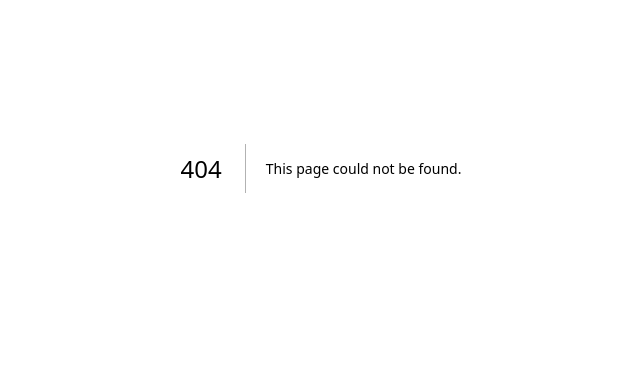
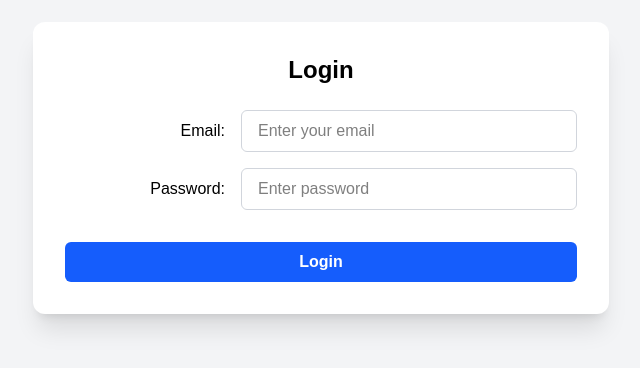
Before and after one commit to Avneet26/Brew-Box-Project, a Next.js app: page /login in a window 1280 px wide. Before the commit this address had no page. Shown: the part 232-600 px from the top of the page, without its empty margins (319-959 px from the left). Built offline with nearby package versions, Linux system fonts and the light colour scheme.

Commit message:
orders api added

```diff
--- /dev/null
+++ b/src/app/api/orders/route.ts
@@ -0,0 +1,30 @@
+// src/app/api/orders/route.ts
+
+import { NextResponse } from 'next/server';
+import dbConnect from '@/lib/dbConnect';
+import Order from '@/models/orders'; // Make sure the file name matches the model
+
+// GET: Fetch all orders
+export async function GET() {
+  await dbConnect();
+  const orders = await Order.find({});
+  return NextResponse.json(orders);
+}
+
+// POST: Create a new order
+export async function POST(request: Request) {
+  await dbConnect();
+
+  const body = await request.json();
+  const { name, item, address, phone } = body;
+
+  try {
+    const order = await Order.create({ name, item, address, phone });
+    return NextResponse.json(order, { status: 201 });
+  } catch (error) {
+    return NextResponse.json(
+      { error: 'Failed to create order', details: error },
+      { status: 500 }
+    );
+  }
+}
--- /dev/null
+++ b/src/app/login/page.tsx
@@ -0,0 +1,97 @@
+"use client";
+
+import { useState } from "react";
+
+export default function LoginPage() {
+  const [formData, setFormData] = useState({
+    name: "",
+    email: "",
+    password: "",
+    confirmPassword: "",
+  });
+
+  const [error, setError] = useState("");
+  const [submitted, setSubmitted] = useState(false);
+
+  const handleChange = (e: React.ChangeEvent<HTMLInputElement>) => {
+    setFormData((prev) => ({
+      ...prev,
+      [e.target.name]: e.target.value,
+    }));
+  };
+
+  const handleSubmit = (e: React.FormEvent<HTMLFormElement>) => {
+    e.preventDefault();
+
+    if (
+
+      !formData.email ||
+      !formData.password
+    ) {
+      setError("All fields are required.");
+      return;
+    }
+
+
+    setError("");
+    setSubmitted(true);
+  };
+
+  return (
+    <div className="min-h-screen flex justify-center items-center bg-gray-100 text-black px-4">
+      <div className="w-full max-w-xl bg-white p-8 rounded-xl shadow-xl">
+        <h2 className="text-2xl font-bold mb-6 text-center">Login</h2>
+
+        {error && (
+          <p className="text-red-500 text-sm mb-4 text-center">{error}</p>
+        )}
+        {submitted && (
+          <p className="text-green-600 text-sm mb-4 text-center">
+            Done!
+          </p>
+        )}
+
+        <form onSubmit={handleSubmit} className="space-y-4">
+
+
+          <div className="grid grid-cols-3 items-center gap-4">
+            <label className="col-span-1 font-medium text-right">Email:</label>
+            <input
+              name="email"
+              type="email"
+              value={formData.email}
+              onChange={handleChange}
+              placeholder="Enter your email"
+              className="col-span-2 px-4 py-2 border border-gray-300 rounded-md w-full"
+            />
+          </div>
+
+          <div className="grid grid-cols-3 items-center gap-4">
+            <label className="col-span-1 font-medium text-right">
+              Password:
+            </label>
+            <input
+              name="password"
+              type="password"
+              value={formData.password}
+              onChange={handleChange}
+              placeholder="Enter password"
+              className="col-span-2 px-4 py-2 border border-gray-300 rounded-md w-full"
+            />
+          </div>
+
+
+
+          <div className="pt-4">
+            <button
+              type="submit"
+              className="w-full bg-blue-600 text-white py-2 rounded-md hover:bg-blue-700 transition font-semibold"
+            >
+              Login
+            </button>
+          </div>
+        </form>
+      </div>
+    </div>
+  );
+}
--- /dev/null
+++ b/src/lib/dbConnect.ts
@@ -0,0 +1,23 @@
+import mongoose from 'mongoose';
+ const dbConnect = async () => {
+  try {
+    mongoose.connect(process.env.MONGODB_URI!);
+    const connection = mongoose.connection;
+
+    connection.on('connected', () => {
+      console.log('MongoDB connected successfully');
+    });
+
+    connection.on('error', (err) => {
+      console.log(
+        'MongoDB connection error. Please make sure MongoDB is running. ' + err
+      );
+      process.exit();
+    });
+  } catch (error) {
+    console.log('Something went wrong!');
+    console.log(error);
+  }
+};
+
+export default dbConnect
--- /dev/null
+++ b/src/models/orders.ts
@@ -0,0 +1,22 @@
+import mongoose from "mongoose";
+
+const OrderSchema = new mongoose.Schema({
+  name: {
+    type: String,
+    required: true
+  },
+  item: {
+    type: String,
+    required: true
+  },
+  address: {
+    type: String,
+    required: true
+  },
+  phone: {
+    type: String,
+    required: true
+  }
+});
+
+export default mongoose.models.Order || mongoose.model('Order', OrderSchema);
```
Also changed, not shown: package.json (+8 -6 lines), 1 other file (tests, documents, lock files or other folders).
